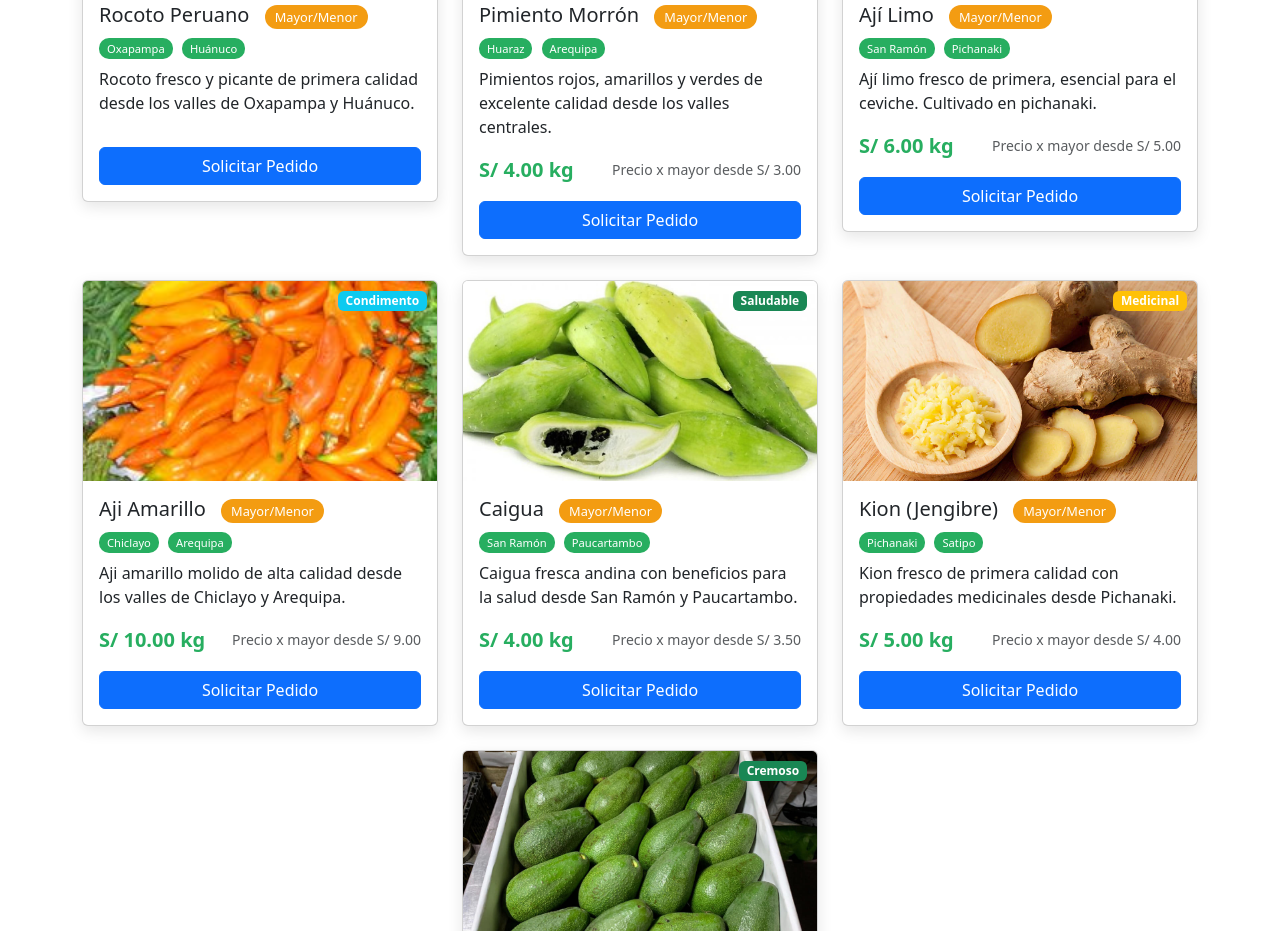
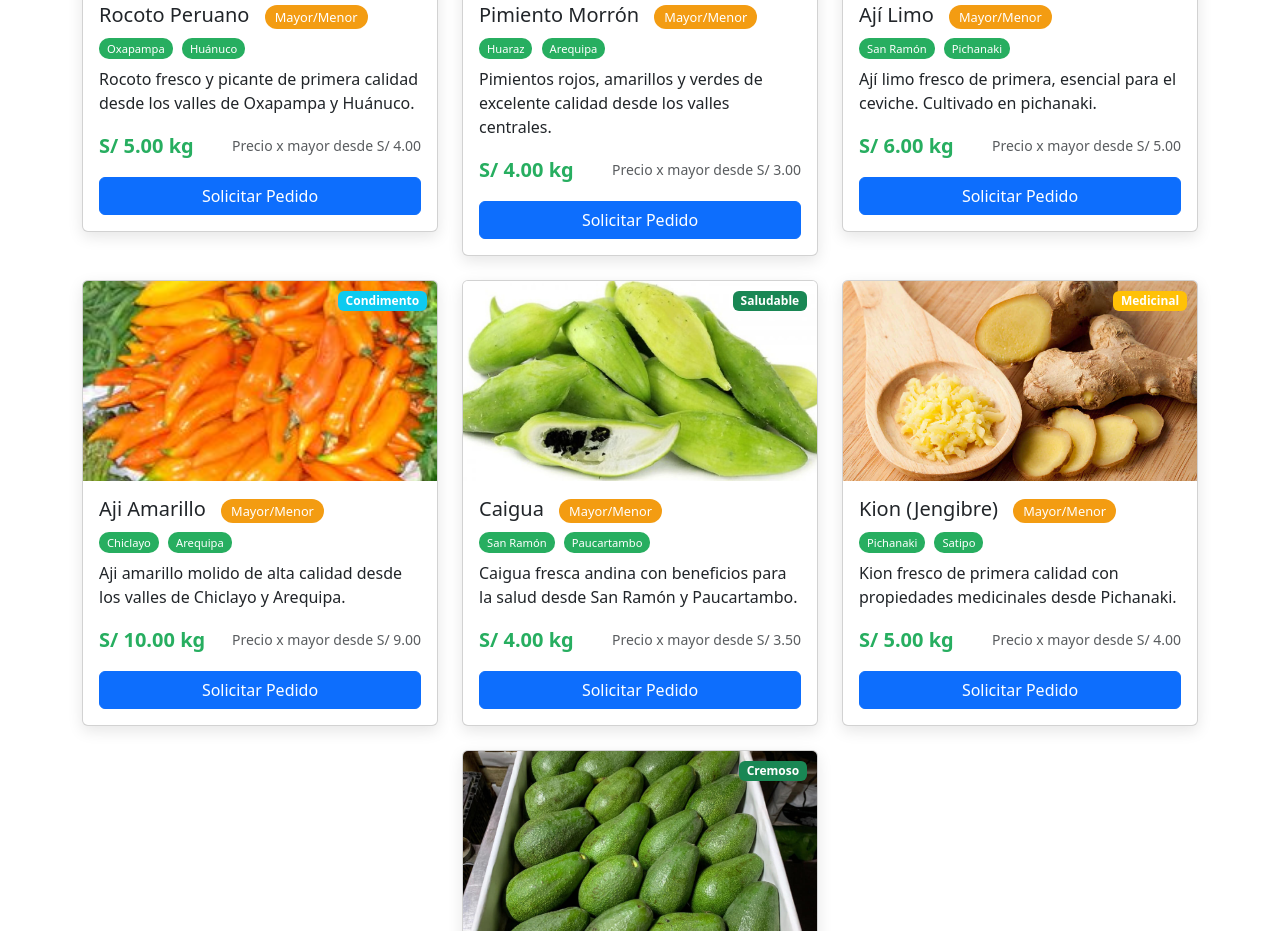
Before and after one commit to prx12/Inversiones, a plain HTML site: page index.html in a window 1280 px wide. Shown: the part 1715-2646 px from the top of the page. Drawn offline with nearby package versions, Linux system fonts and the light colour scheme.

Commit message:
Update index.html

```diff
--- a/index.html
+++ b/index.html
@@ -128,6 +128,10 @@
                                 <span class="valley-badge">Huánuco</span>
                             </div>
                             <p class="card-text flex-grow-1">Rocoto fresco y picante de primera calidad desde los valles de Oxapampa y Huánuco.</p>
+                            <div class="d-flex justify-content-between align-items-center">
+                                <div class="price-tag">S/ 5.00 kg</div>
+                                <small class="text-muted">Precio x mayor desde S/ 4.00</small>
+                            </div>
                             <a href="#contacto" class="btn btn-primary mt-3">Solicitar Pedido</a>
                         </div>
                     </div>
```
